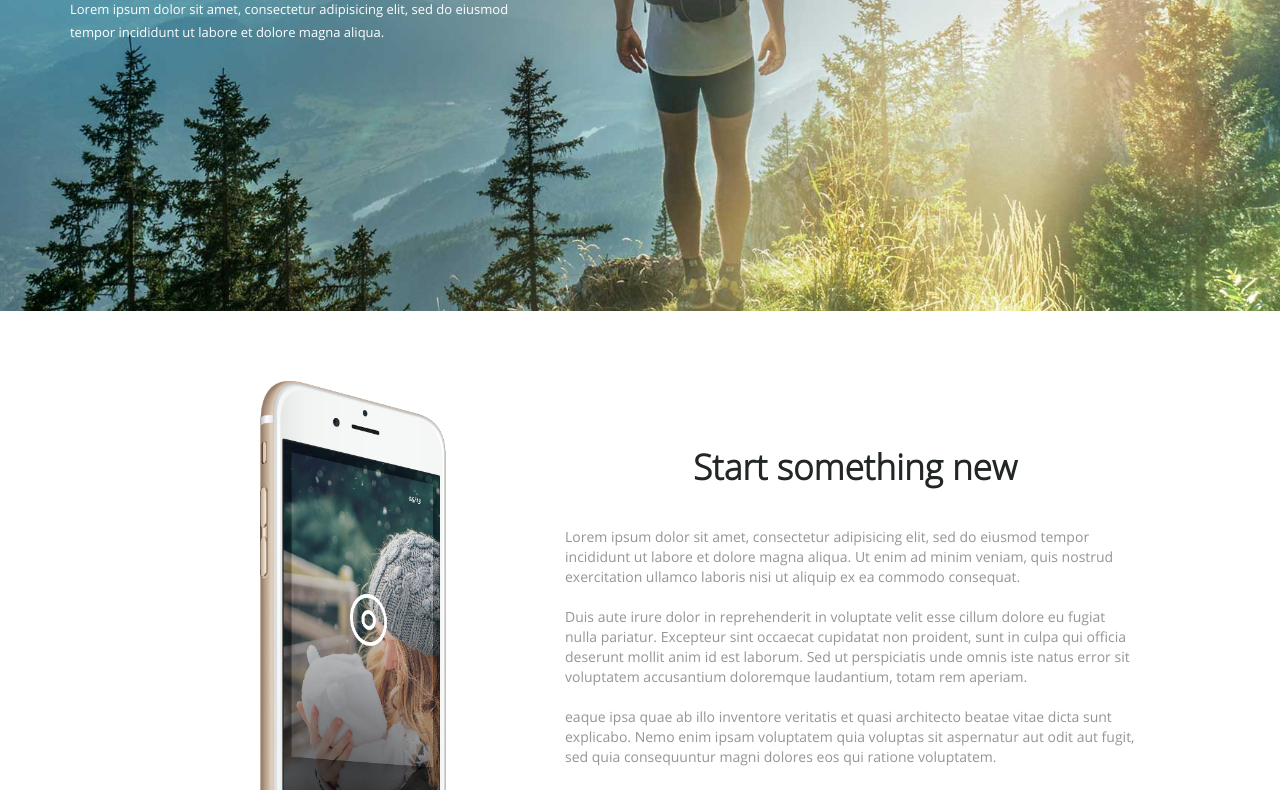
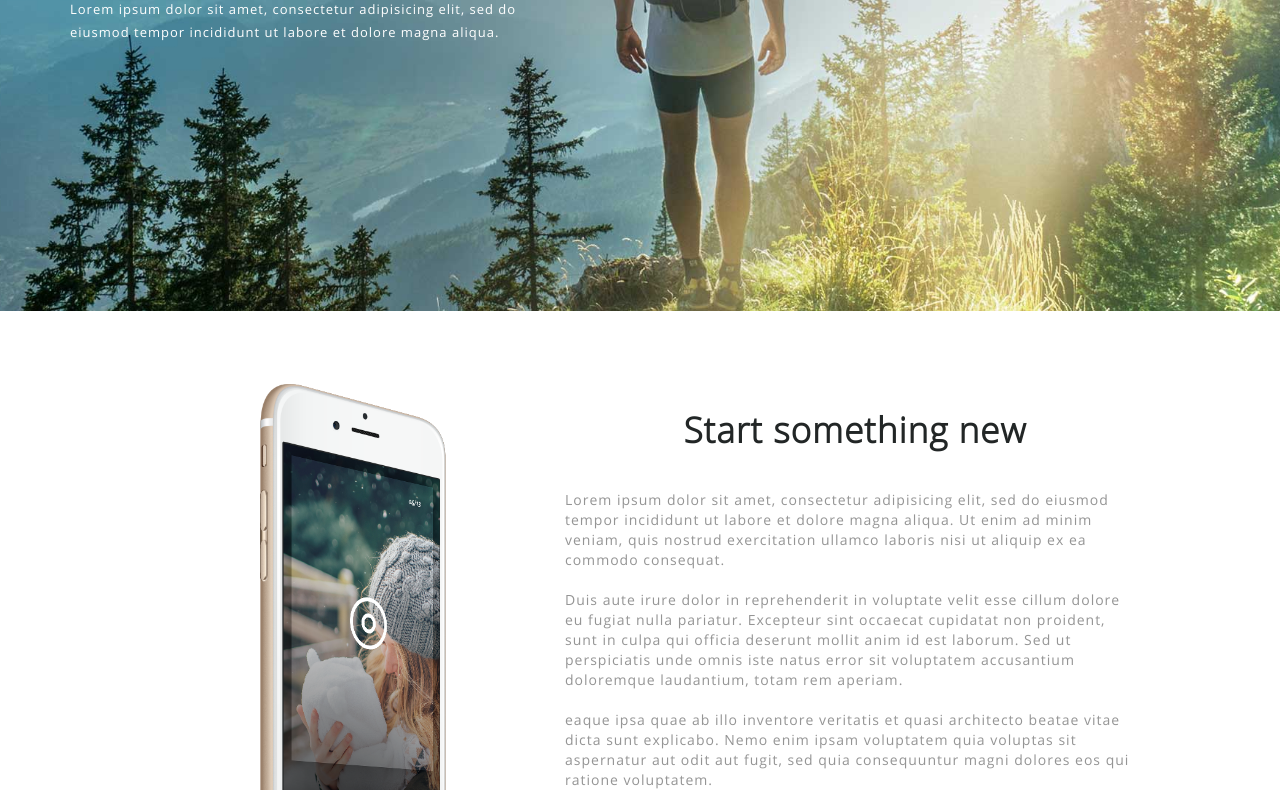
Before and after one commit to 8lad/8lad.github.io, a plain HTML site: page index.html in a window 1280 px wide. Shown: the part 389-1179 px from the top of the page. Drawn offline with Linux system fonts and the light colour scheme; files whose address does not match are found by name.

Commit message:
fixed letter-spacing

```diff
--- a/scss/_global.scss
+++ b/scss/_global.scss
@@ -29,7 +29,9 @@ body {
     flex: 0 0 auto;
 }
 
-body {}
+body {
+    letter-spacing: 1px;
+}
 
 a {
     display: inline-block;
```
Also changed, not shown: css/style.min.css.
